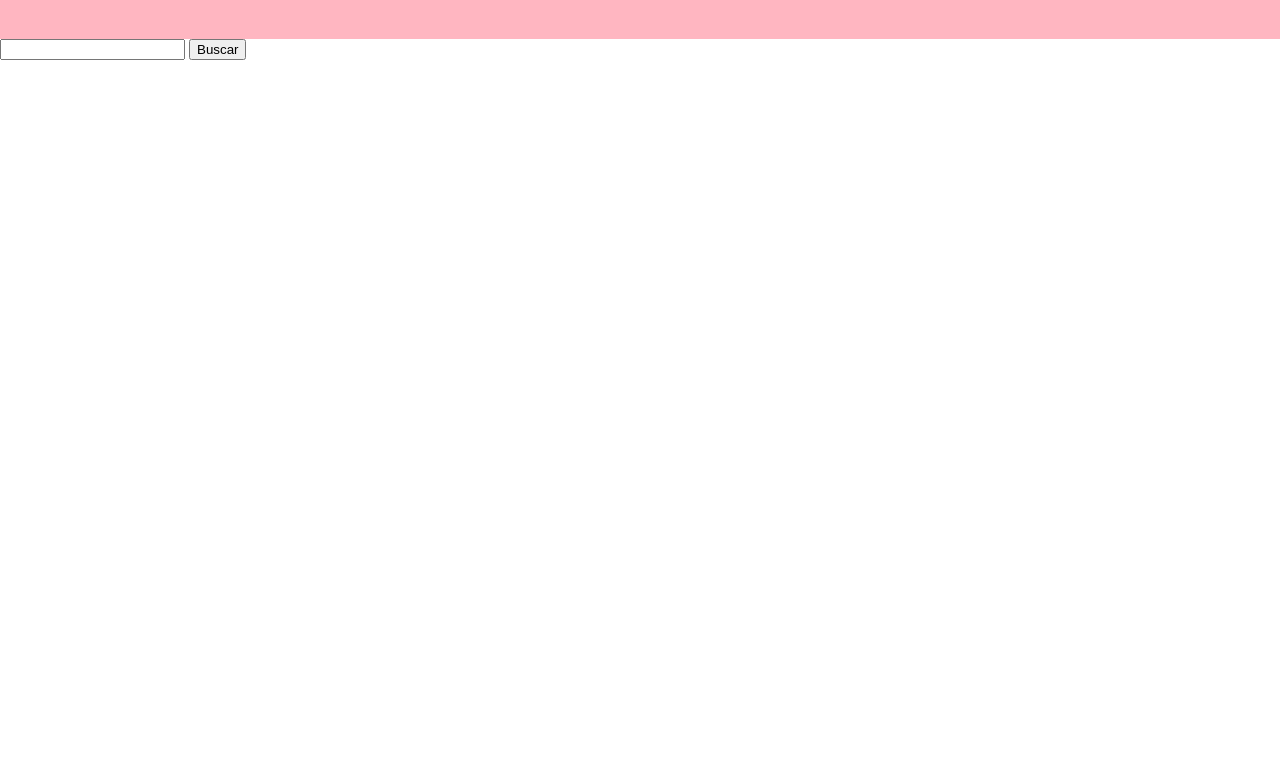
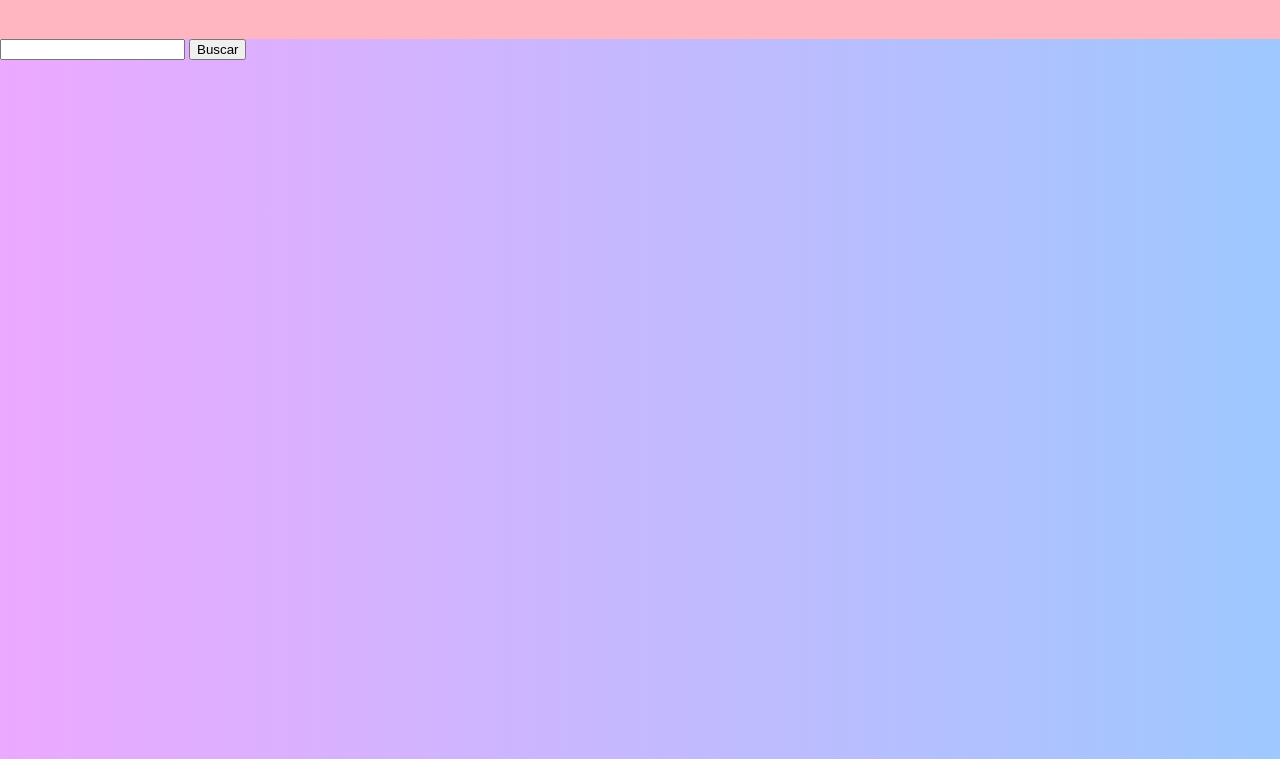
Before and after one commit to Adalab/modulo-2-evaluacion-final-mdanieladla, a website: page docs/index.html in a window 1280 px wide. Shown: the part 41-800 px from the top of the page. Drawn offline with nearby package versions, Linux system fonts and the light colour scheme; files that its build step writes are made by us from their sources.

Commit message:
change background color

```diff
--- a/src/scss/pages/_index.scss
+++ b/src/scss/pages/_index.scss
@@ -1,5 +1,6 @@
 .body {
     height: 100vh;
+    background: linear-gradient(to right, rgb(236, 169, 254), rgb(158, 200, 255));;
 }
 
 .main--container {
```
